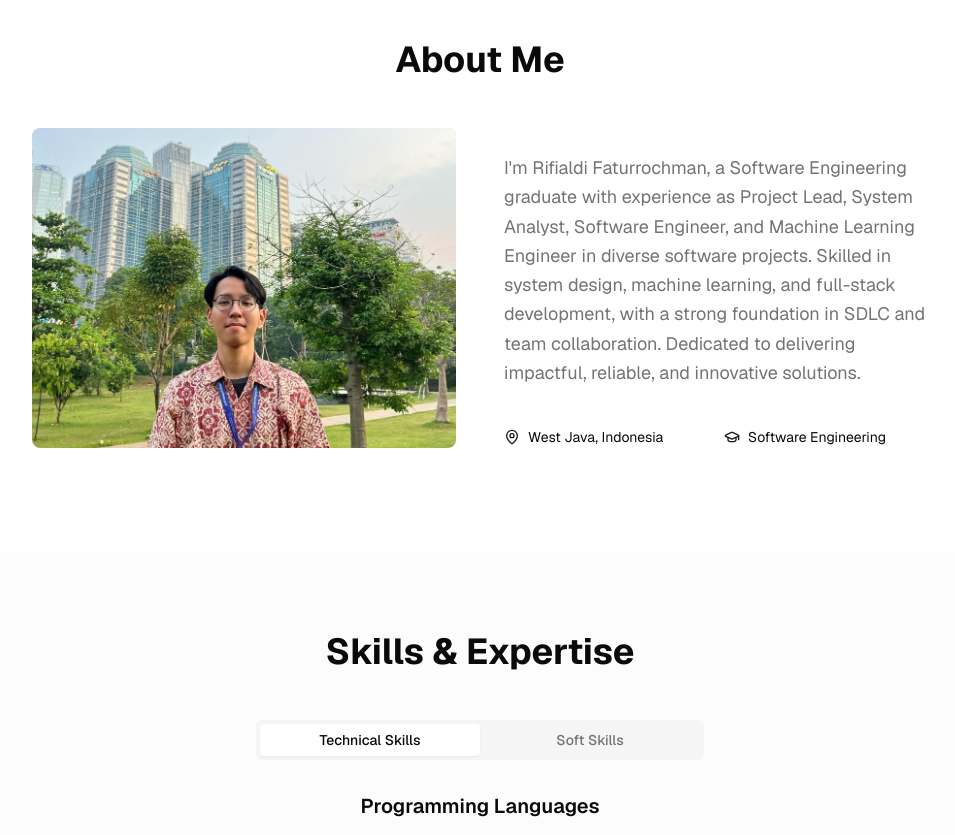
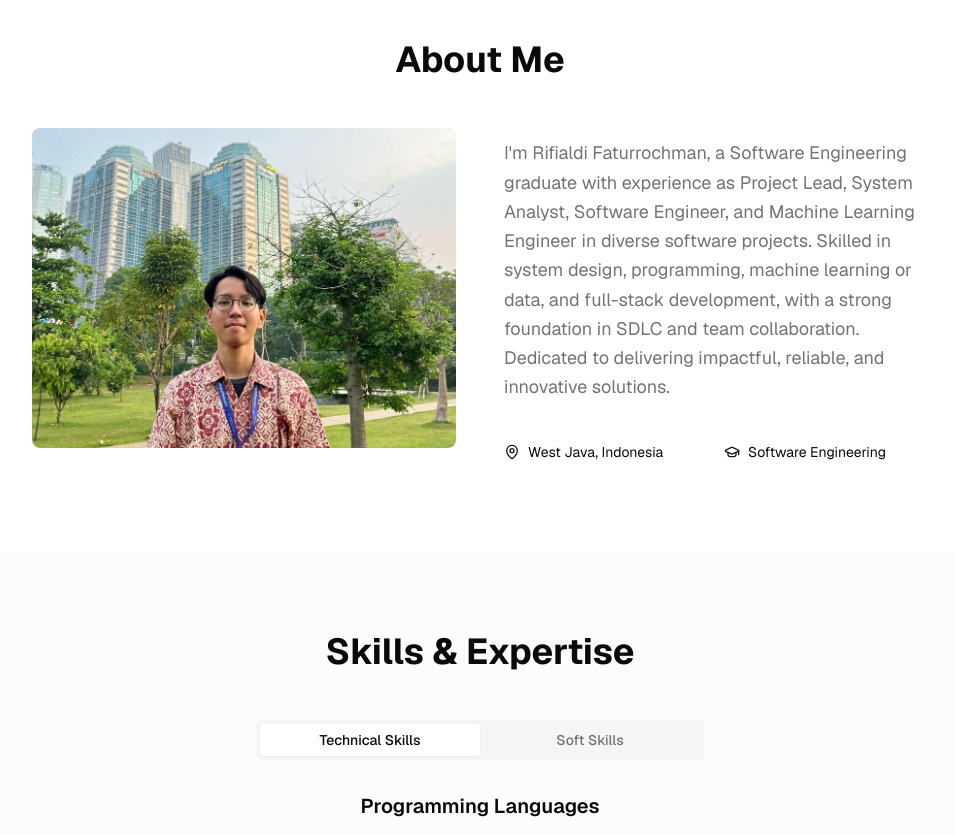
Before and after one commit to rifialdiif/Portfolio, a Next.js app: page / in a window 1280 px wide. Shown: the part 840-1675 px from the top of the page, without its empty margins (160-1115 px from the left). Built offline with nearby package versions, Linux system fonts and the light colour scheme.

Commit message:
feat: adding some sentence in about sentence

```diff
--- a/app/page.tsx
+++ b/app/page.tsx
@@ -494,8 +494,8 @@ export default function Portfolio() {
 
                 <div className="space-y-6">
                   <p className="text-lg text-muted-foreground leading-relaxed">
-                    I'm Rifialdi Faturrochman, a Software Engineering graduate with experience as Project Lead, System Analyst, Software Engineer, and Machine Learning Engineer in diverse software projects. Skilled in system design, machine
-                    learning, and full-stack development, with a strong foundation in SDLC and team collaboration. Dedicated to delivering impactful, reliable, and innovative solutions.
+                    I'm Rifialdi Faturrochman, a Software Engineering graduate with experience as Project Lead, System Analyst, Software Engineer, and Machine Learning Engineer in diverse software projects. Skilled in system design,
+                    programming, machine learning or data, and full-stack development, with a strong foundation in SDLC and team collaboration. Dedicated to delivering impactful, reliable, and innovative solutions.
                   </p>
 
                   <div className="grid grid-cols-2 gap-4 pt-4">
```
